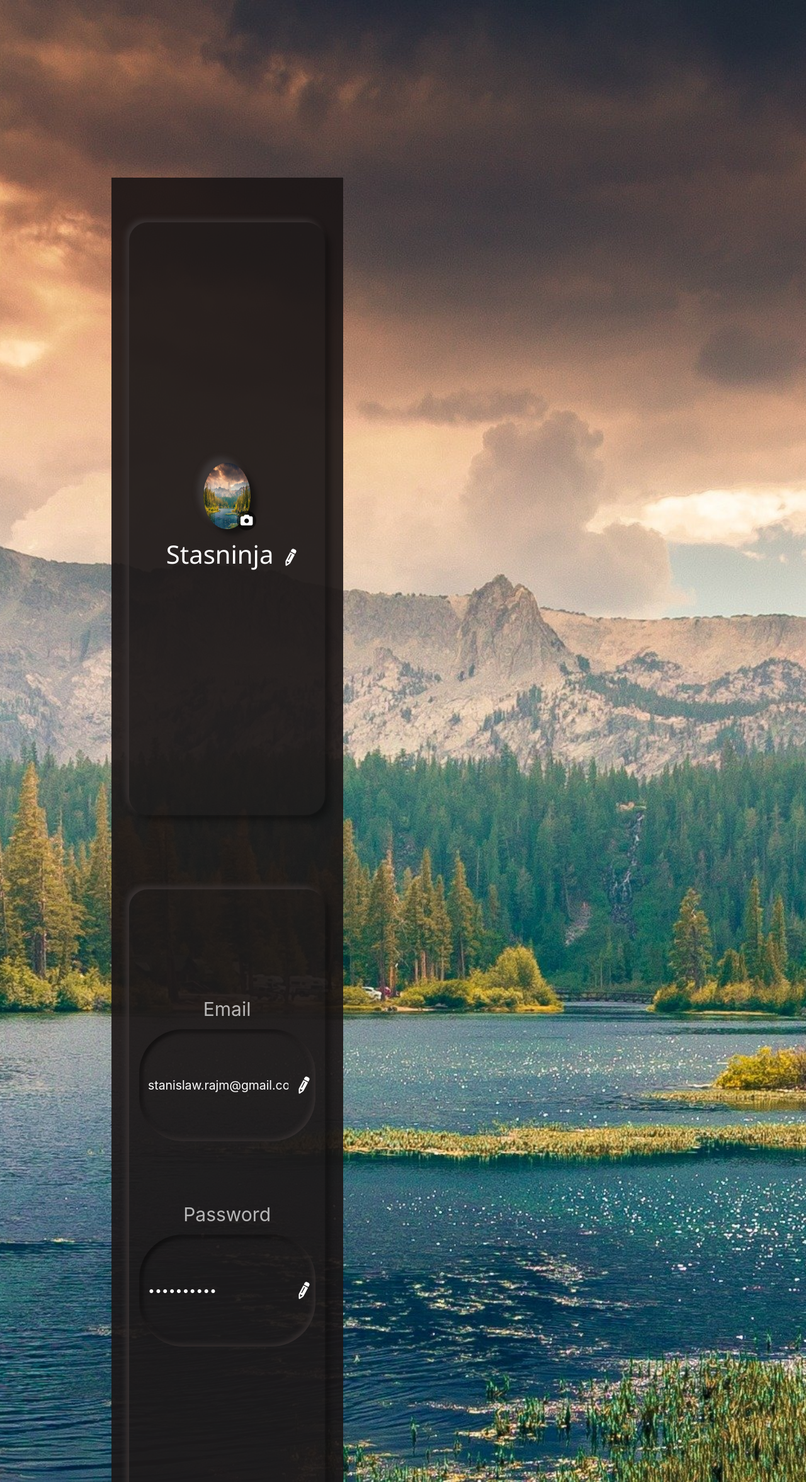
After one commit to Stas1407/sms_online, a Django app: template templates/users/profile.html in a window 1280 px wide. The commit adds this page. Shown: the whole page at 63% size. Run offline with Django 3.2, Linux system fonts and the light colour scheme; the template is opened without the code that fills it, so the values that code supplies are empty; some libraries are stand-ins or nearby versions.

Commit message:
Started making a profile page

```diff
--- a/sms_online/urls.py
+++ b/sms_online/urls.py
@@ -23,5 +23,6 @@ urlpatterns = [
     path('login/', auth_views.LoginView.as_view(template_name='users/login.html'), name='login'),
     path('logout/', auth_views.LogoutView.as_view(template_name='users/logout.html'), name='logout'),
     path('register/', user_views.register, name='register'),
+    path('profile/', user_views.profile, name='profile'),
     path('', include('main.urls')),
 ]
--- /dev/null
+++ b/static/users/css/profile.css
@@ -0,0 +1,322 @@
+body, html{
+    background-image: url("../../backgrounds/home_bg.jpg");
+    height: 100%;
+    width: 100%;
+    scroll-behavior: smooth;
+}
+
+
+html::-webkit-scrollbar {
+    display: none;
+}
+
+
+html {
+    -ms-overflow-style: none;  /* IE and Edge */
+    scrollbar-width: none;  /* Firefox */
+}
+
+.no_border{
+    display: flex;
+    align-items: center;
+    height: 70%;
+    margin-top: auto;
+    margin-bottom: auto;
+    color: #777;
+}
+
+.navbar {
+    background-color: rgb(28, 22, 22, 0.91) !important;
+    top: -100px;
+    transition: top 0.3s;
+}
+
+.row{
+    width: 100%;
+}
+
+main{
+    height: 90vh;
+}
+
+.col-md-12{
+    height: 90vh;
+    display: flex;
+    justify-content: center;
+}
+
+#main_content{
+    background-color: rgb(28, 22, 22, 0.91);
+    background-attachment: fixed;
+    min-height: 94vh;
+    width: 55%;
+    position: absolute;
+    top: -2vh;
+    border-top: none;
+    opacity: 0;
+    display: flex;
+    align-items: flex-start;
+    justify-content: center;
+    padding-bottom: 5vh;
+}
+
+#wrap{
+    display: none;
+}
+
+#first_row{
+    height: 40vh;
+    display: flex;
+    align-items: center;
+    justify-content: center;
+    margin-top: 3vh;
+}
+
+#picture_and_nick_bg{
+    background-color: rgba(31, 31, 31, 0.336);
+    box-shadow: -5px -5px 9px #383232, 9px 9px 9px rgba(12, 12, 12, 0.493);
+    border-radius: 30px;
+    position: relative;
+    width: 92%;
+    height: 100%;
+    display: flex;
+    flex-direction: column;
+    justify-content: center;
+    align-content: center;
+    align-items: center;
+    color: white;
+}
+
+#profile_pic{
+    width: 34%;
+    margin-bottom: 7%;
+    box-shadow: -9px -9px 9px #3d3838, 9px 9px 9px rgba(12, 12, 12, 0.616);
+}
+
+#img_wrapper{
+    display: flex;
+    align-items: center;
+    justify-content: center;
+}
+
+#camera_icon{
+    background-color: rgba(0, 0, 0, 0.55);
+    border-radius: 50%;
+    width: 10%;
+    display: flex;
+    align-items: center;
+    justify-content: center;
+    position: absolute;
+    margin-left: 20%;
+    margin-top: 20%;
+}
+
+#nick_wrapper{
+    text-align: center;
+    display: flex;
+    align-items: center;
+}
+
+#nick{
+    font-family: 'Segoe UI', Tahoma, Geneva, Verdana, sans-serif;
+    font-size: 40px;
+    font-weight: normal;
+    margin-right: 4%;
+}
+
+.fa-pencil-alt{
+    transform: rotate(343deg);
+    margin-left: 4%;
+    font-size: 23px;
+}
+
+#second_row{
+    height: 42vh;
+    display: flex;
+    align-items: center;
+    justify-content: center;
+    margin-top: 5vh;
+}
+
+#username_and_passwd_bg{
+    background-color: rgba(31, 31, 31, 0.336);
+    box-shadow: -5px -5px 9px #383232, 9px 9px 9px rgba(12, 12, 12, 0.493);
+    border-radius: 30px;
+    position: relative;
+    width: 92%;
+    height: 100%;
+    display: flex;
+    flex-direction: column;
+    justify-content: center;
+    align-items: center;
+    color: white;
+}
+
+label{
+    color: rgba(255, 255, 255, 0.68);
+    font-size: 30px;
+}
+
+.in{
+    background-color: transparent;
+    border: none;
+    border-radius: 70px;
+    width: 85%;
+    height: 100%;
+    color: white;
+}
+
+.in:focus{
+    outline: none;
+}
+
+.input_wrapper{
+    background-color: transparent;
+    border: none;
+    box-shadow: inset -3px -3px 8px #383232, inset 3px 3px 9px #000000bb;
+    border-radius: 70px;
+    width: 90%;
+    height: 18%;
+    color: white;
+    padding-left: 4%;
+    display: flex;
+    align-items: center;
+    margin-bottom: 4vh;
+}
+
+#third_row{
+    height: 42vh;
+    display: flex;
+    align-items: center;
+    justify-content: center;
+    margin-top: 5vh;
+}
+
+#manage_adding_to_groups_bg{
+    background-color: rgba(31, 31, 31, 0.336);
+    box-shadow: -5px -5px 9px #383232, 9px 9px 9px rgba(12, 12, 12, 0.493);
+    border-radius: 30px;
+    position: relative;
+    width: 92%;
+    height: 100%;
+    display: flex;
+    flex-direction: column;
+    justify-content: center;
+    align-items: center;
+    color: white;
+}
+
+#manage_wrapper{
+    display: flex;
+    justify-content: center;
+    align-items: center;
+}
+
+@media(min-width:1800px) and (min-height: 850px){
+    #main_content{
+      width: 75%;
+      top: -2.5vh;
+    }
+}
+@media (min-width: 1666px) and (min-height: 850px){
+    #main_content{
+      top: -3.5vh;
+    }
+}
+@media (max-aspect-ratio: 16/9) {
+    @media (min-height: 850px){
+      #main_content{
+        top: -3vh;
+      }
+    }
+
+    @media (pointer:none), (pointer:coarse) {
+      html, body{
+        width: 100%;
+        height: 100%;
+        overflow-x: hidden;
+      }
+
+      #main_content{
+        top: 0;
+        height: 104vh !important;
+        overflow-x: hidden;
+      }
+
+      main{
+        overflow-x: hidden;
+        height: 100vh;
+      }
+    }
+
+}
+@media (pointer:none), (pointer:coarse) and (orientation: landscape){
+    html, body{
+      width: 100%;
+      height: 100%;
+      overflow-x: hidden;
+    }
+
+    #main_content{
+      margin-top: 0vh;
+      left: 0%;
+      top: 5vh !important;
+      height: 104vh !important;
+      overflow-x: hidden;
+    }
+
+    main{
+      overflow-x: hidden;
+      height: 100vh;
+    }
+
+    @media(max-height: 300px){
+      #main_content{
+        top: 27vh !important;
+      }
+  }
+}
+
+@media (pointer:none), (pointer:coarse) and (orientation: portrait) and (max-height: 500px){
+    #main_content{
+      left: -17%;
+      top: 2vh !important;
+    }
+}
+
+@media (max-width: 991px){
+    #main_content{
+      width: 100%;
+      top: -3.5vh;
+    }
+
+    @media (max-width: 800px){
+        #main_content{
+          width: 150%;
+        }
+    }
+    @media (max-width: 760px){
+        #main_content{
+          width: 180%;
+        }
+    }
+}
+
+@keyframes slide_in{
+  0%{
+    opacity: 0;
+    top: unset;
+    bottom: -100vh;
+  }
+  5%{
+    opacity: 1;
+  }
+  100%{
+    opacity: 1;
+    bottom: 0;
+  }
+}
+
+.show{
+    animation: slide_in 0.4s ease-in-out 0s forwards;
+  }
--- /dev/null
+++ b/static/users/js/profile.js
@@ -0,0 +1,32 @@
+jQuery(document).ready(function(){
+    var cw = $('#profile_pic').width();
+    $('#profile_pic').css({'height':cw+'px'});
+
+    var c2 = $('#camera_icon').width();
+    $('#camera_icon').css({'height':c2+'px'});
+
+    var prevScrollpos = window.pageYOffset;
+    window.onscroll = function() {
+      var currentScrollPos = window.pageYOffset;
+      if (prevScrollpos > currentScrollPos) {
+        document.querySelector(".navbar").style.top = "0px";
+      } else {
+        document.querySelector(".navbar").style.top = "-100px";
+      }
+      prevScrollpos = currentScrollPos;
+    }
+    setTimeout(function(){
+      document.querySelector(".navbar").style.top = "0px";
+      $('#main_content').addClass('show');
+    }, 300)
+
+    setTimeout(function(){
+      $('#main_content').css('opacity', '1');
+      $('#main_content').removeClass('show');
+    }, 500)
+  });
+
+$(window).resize(function(){
+    var cw = $('#profile_pic').width();
+    $('#profile_pic').css({'height':cw+'px'});
+})
--- a/templates/base.html
+++ b/templates/base.html
@@ -44,7 +44,7 @@
 
             <div class="navbar-nav">
               <a class="nav-item btn btn-outline-light no_border text-center" href="{% url 'new_group' %}" id="new_group">New Group</a>
-              <a class="nav-item btn btn-outline-light no_border" href="">Profile</a>
+              <a class="nav-item btn btn-outline-light no_border" href="{% url 'profile' %}">Profile</a>
               <a class="nav-item btn btn-outline-light no_border" href="{% url 'logout' %}">Logout</a>
             </div>
           </div>
--- /dev/null
+++ b/templates/users/profile.html
@@ -0,0 +1,55 @@
+{% extends 'base.html' %}
+{% load static %}
+
+{% block links %}
+  <link rel="stylesheet" href="{% static 'users/css/profile.css' %}">
+{% endblock links %}
+
+{% block content %}
+<div id="main_content">
+  <div class="row">
+    <div class="col-sm-12" id="first_row">
+        <div id="picture_and_nick_bg">
+            <div id="img_wrapper">
+                <img src="{% static 'backgrounds/home_bg.jpg' %}" class="rounded-circle" id="profile_pic">
+                <div id="camera_icon">
+                    <i class="fas fa-camera"></i>
+                </div>
+            </div>
+            <div id="nick_wrapper">
+                <h2 id="nick">Stasninja</h2>
+                <i class="fas fa-pencil-alt"></i>
+            </div>
+        </div>
+    </div>
+    <div class="col-sm-12" id="second_row">
+        <div id="username_and_passwd_bg">
+            <label>Email</label>
+            <div class="input_wrapper">
+                <input type="email" value="stanislaw.rajm@gmail.com" class="in"></input>
+                <i class="fas fa-pencil-alt inside_input"></i>
+            </div>
+            <label class="passwd_label">Password</label>
+            <div class="input_wrapper">
+                <input type="password" value="**********" class="in"></input>
+                <i class="fas fa-pencil-alt inside_input"></i>
+            </div>
+        </div>
+    </div>
+    <div class="col-sm-12" id="third_row">
+        <div id="manage_adding_to_groups_bg">
+            <label>Who can add you to a group?</label>
+            <div id="manage_wrapper">
+                <p>Everybody</p>
+                <div id="switch"></div>
+                <p>Only person I've started a conversation with</p>
+            </div>
+        </div>
+    </div>
+  </div>
+</div>
+{% endblock content %}
+
+{% block js_links %}
+<script type="text/javascript" src="{% static 'users/js/profile.js' %}"></script>
+{% endblock js_links %}
```
Also changed, not shown: users/views.py (+2 -21 lines).
